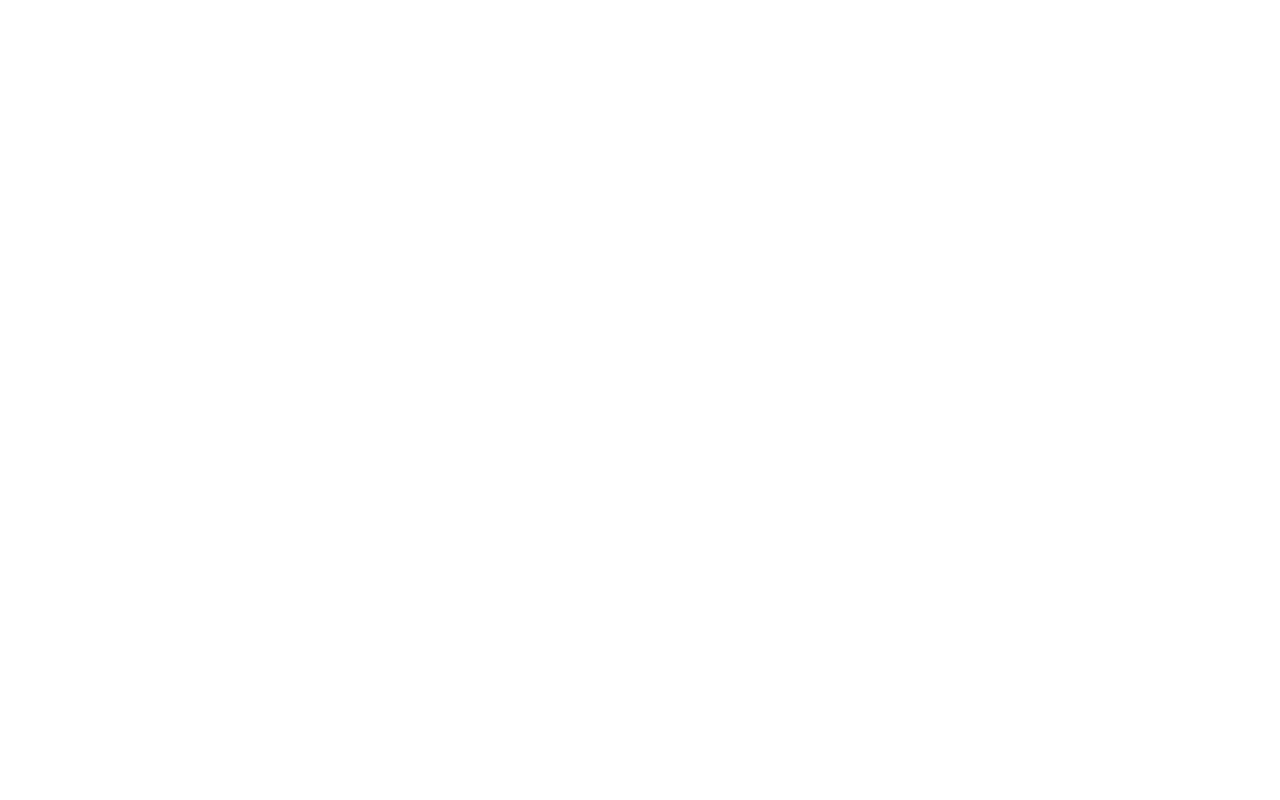
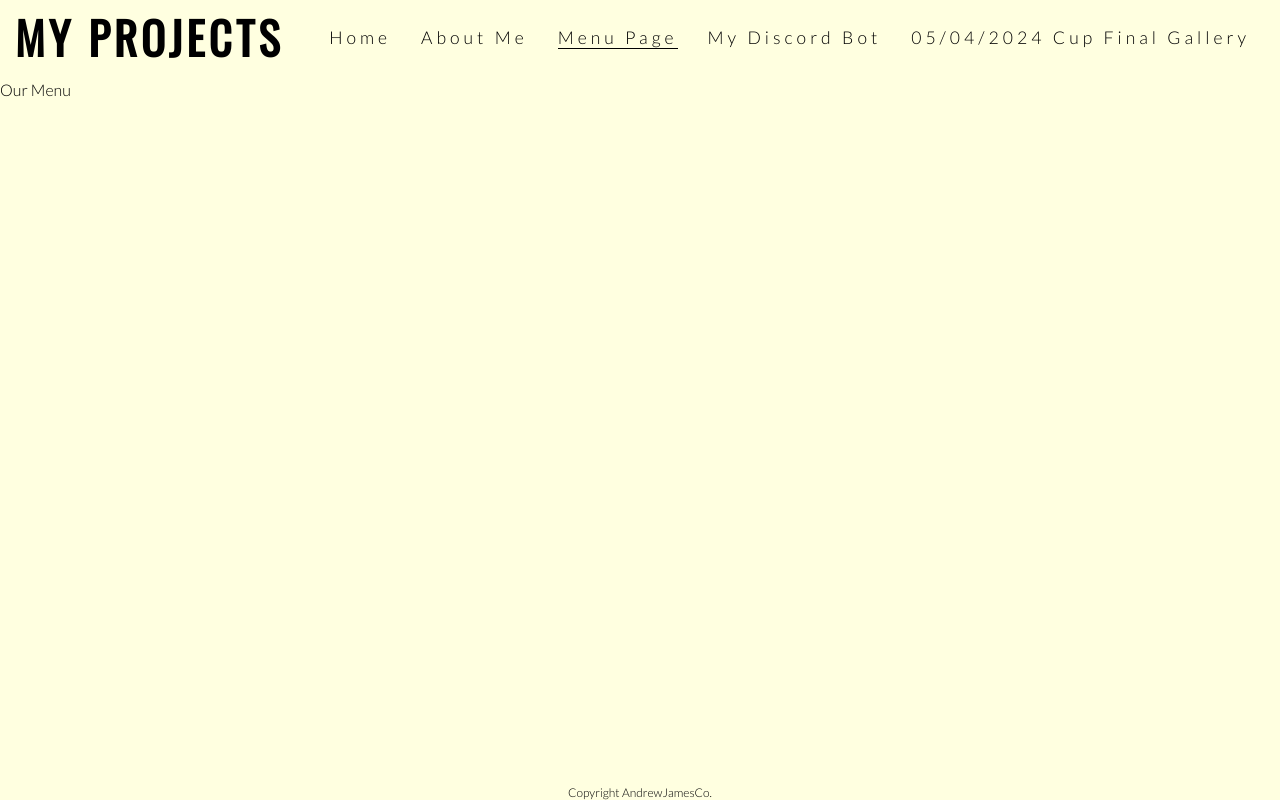
Before and after one commit to AndyJames11/First-Project, a plain HTML site: page menu.html in a window 1280 px wide. Drawn offline with nearby package versions, Linux system fonts and the light colour scheme.

Commit message:
No changes

```diff
--- a/index.html
+++ b/index.html
@@ -0,0 +1,61 @@
+<!DOCTYPE html>
+<html>
+
+<head>
+  <meta charset="UTF-8">
+  <meta name="viewport" content="width=device-width">
+  <title>Andrew Harvey's Portfolio</title>
+  <link href="style.css" rel="stylesheet" type="text/css" />
+</head>
+
+<body>
+  <header>
+    <a href="index.html">
+      <h2 ID="logo">My Projects</h2>
+    </a>
+    <nav>
+      <ul id="menu">
+        <li>
+          <a href="#">05/04/2024 Cup Final Gallery</a>
+        </li>
+        <li>
+          <a href="#">My Discord Bot</a>
+        </li>
+        <li>
+          <a href="menu.html">Menu Page</a>
+        </li>
+        <li>
+          <a href="#">About Me</a>
+        </li>
+        <li>
+          <a class="active" href="index.html">Home</a>
+        </li>
+      </ul>
+    </nav>
+  </header>
+
+  <section>
+    <div id="hero-image"></div>
+    <div id="cover-text">
+      <h2>Andrew Harvey</h2>
+      <h3>My Portfolio Website</h3>
+    </div>
+  </section>
+
+  <footer>
+    <ul class="socials">
+      <li>
+        <a href="#">LinkedIn
+      </li>
+      <li>
+        <a href="#">Github
+      </li>
+      <li>
+        <a href="#">YouTube
+      </li>
+    </ul>
+    <p class="copyright">© 2024 AndrewJamesCo</p>
+  </footer>
+
+</body>
+</html>
--- a/menu-styles.css
+++ b/menu-styles.css
@@ -0,0 +1,61 @@
+@import url('https://fonts.googleapis.com/css?family=Lato:300|Oswald');
+
+* {
+  margin:0;
+  padding:0;
+  border:0;
+}
+
+body {
+  font-family: Lato;
+  color: #000000;
+  overflow: hidden;
+}
+
+h2 {
+  font-family: Oswald;
+  text-transform: uppercase;
+  letter-spacing: 4px;
+  color: #000000;
+}
+
+#logo {
+  float: left;
+  font-size: 280%;
+  margin-left: 15px;
+}
+
+#copyright {
+  font-size: 0.75em;
+  font-style: normal;
+}
+
+#menu {
+  font-size: 110%;
+  list-style-type: none;
+  letter-spacing: 4px;
+  width: 100%;
+  height: 80px;
+}
+
+#logo, #menu{
+  line-height: 75px;
+}
+
+#menu li {
+  float: right;
+  margin-right: 30px;
+}
+
+#menu a {
+  text-decoration: none;
+  color: inherit;
+}
+
+#menu a:hover{
+  border-bottom: 1px solid #000000;
+}
+
+.active{
+  border-bottom: 1px solid #000000;
+}
--- a/menu.html
+++ b/menu.html
@@ -0,0 +1,46 @@
+<!DOCTYPE html>
+<html>
+
+<head>
+  <meta charset="utf-8">
+  <meta name="viewport" content="width=device-width">
+  <title>Boris' Baguettes and Burgers</title>
+  <link rel="stylesheet" href="menu-styles.css" type=text/css>
+</head>
+
+<body style="background-color: lightyellow;">
+  <header>
+    <a href="index.html">
+      <h2 ID="logo">My Projects</h2>
+    </a>
+    <nav>
+      <ul id="menu">
+        <li>
+          <a href="#">05/04/2024 Cup Final Gallery</a>
+        </li>
+        <li>
+          <a href="#">My Discord Bot</a>
+        </li>
+        <li>
+          <a class="active" href="menu.html">Menu Page</a>
+        </li>
+        <li>
+          <a href="#">About Me</a>
+        </li>
+        <li>
+          <a href="index.html">Home</a>
+        </li>
+      </ul>
+    </nav>
+  </header>
+
+  <div class="menu">Our Menu</div>
+
+  <div class="center-text">
+    <div style="position: fixed; bottom: 0; left: 0; right: 0; width: 100%; text-align: center;">
+      <p id="copyright">Copyright AndrewJamesCo.</p>
+    </div>
+  </div>
+
+</body>
+</html>
--- a/style.css
+++ b/style.css
@@ -83,7 +83,7 @@ h2 {
   background-color: rgb(255, 4, 0, .7);
 
   top: 20%;
-  right: 10%;
+  right: 15%;
 
   position: absolute;
 }
```
